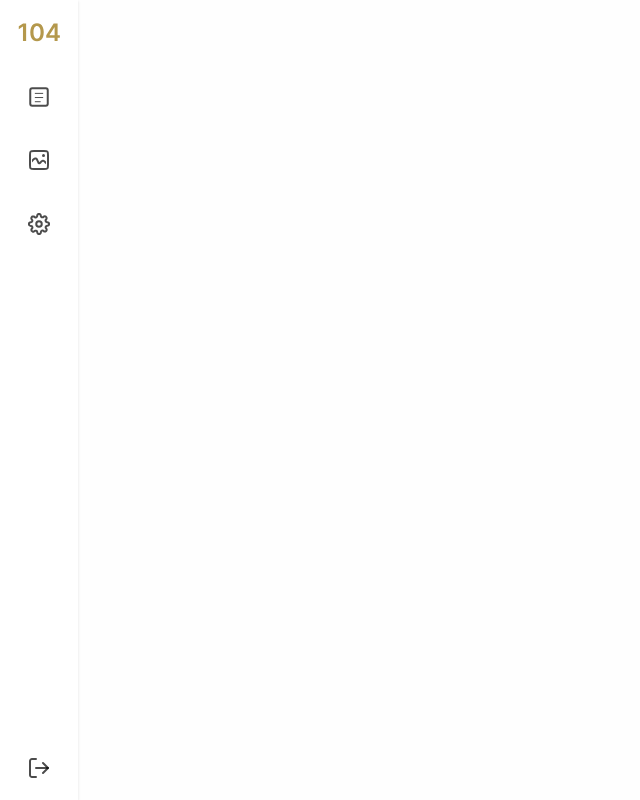
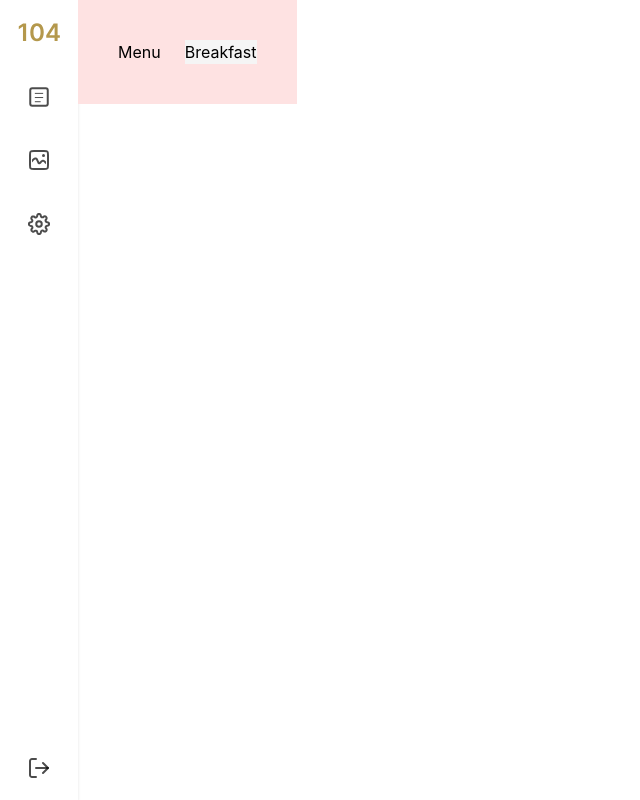
Before and after one commit to giovanniandr/104, a Next.js app in the folder front/: page / in a window 1280 px wide. Shown: the whole page, without its empty margins (0-640 px from the left). Built offline with nearby package versions, Linux system fonts and the light colour scheme.

Commit message:
Menu header

```diff
--- a/front/pages/components/Content.js
+++ b/front/pages/components/Content.js
@@ -2,9 +2,17 @@ import React from 'react'
 
 function Content() {
   return (
-    <div>
-      <div class="h-100 border-l mx-4"></div>
-    </div>
+    <main className="float-left p-6 bg-red-100 sm:p-10">
+      <div className="float-left mr-6">
+          <h1> Menu </h1>
+        </div>
+      <div class="bg-[#F5F5F5] flex space-x-5 md:space-x-0 md:flex-row justify-between">
+
+        <button>
+          Breakfast
+        </button>
+      </div>
+    </main>
   )
 }
 
--- a/front/pages/components/Navbar.js
+++ b/front/pages/components/Navbar.js
@@ -2,7 +2,7 @@ import React from "react";
 
 function Navbar() {
   return (
-    <div className="flex w-full h-screen bg-[#FEFEFE]">
+    <div className="float-left flex h-screen bg-[#FEFEFE]">
       <aside className="flex flex-col items-center h-full text-gray-700 bg-white shadow w-1/">
         <div class="h-16 flex items-center w-full">
           <svg className="mx-auto"
```
